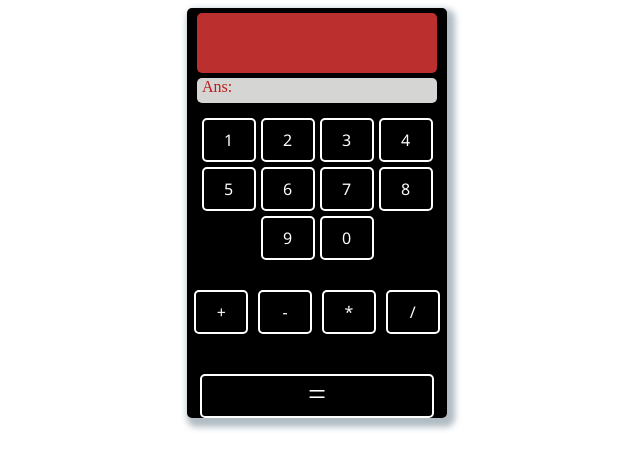
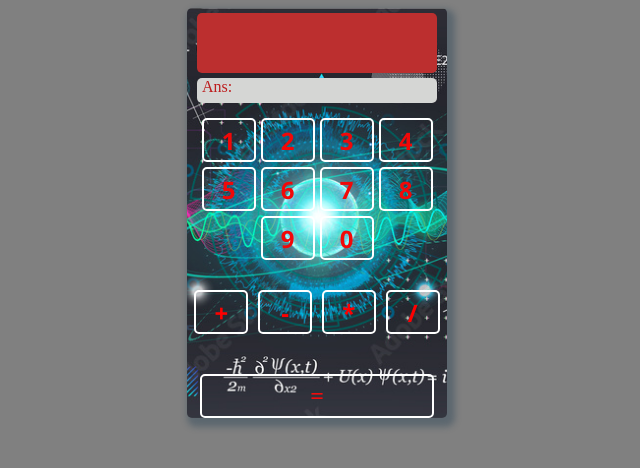
Before and after one commit to sahilsrm4/Calculator, a plain HTML site: page index.html in a window 1280 px wide. Shown: the whole page, without its empty margins (323-963 px from the left). Drawn offline with Linux system fonts and the light colour scheme.

Commit message:
Added background image

```diff
--- a/style.css
+++ b/style.css
@@ -1,3 +1,6 @@
+body{
+    background-color: gray;
+}
 .container {
     height: 400px;
     width: 250px;
@@ -6,6 +9,10 @@
     padding: 5px;
     border-radius: 5px;
     box-shadow: 4px 5px 6px 4px rgba(23, 56, 79, 0.341);
+    background-image: url("background\ image.jpg");
+    background-size: cover;
+    background-position: center center;
+    background-position: center center;
 }
 
 #screen {
@@ -17,7 +24,7 @@
     border-radius: 5px;
     display: flex;
     flex-direction: column;
-    color: white;
+    color: rgb(243, 249, 249);
     padding-left: 5px;
 }
 
@@ -32,7 +39,7 @@
 }
 
 .number {
-    color: white;
+    color: rgb(242, 8, 8);
     height: 40px;
     width: 50px;
     display: flex;
@@ -43,6 +50,8 @@
     border: 2px solid white;
     cursor: pointer;
     text-align: center;
+    font-size: x-large;
+    font-weight: 700;
 }
 
 .operation-container {
@@ -54,7 +63,7 @@
 }
 
 .operation {
-    color: white;
+    color: rgb(255, 0, 0);
     height: 40px;
     border-radius: 5px;
     width: 50px;
@@ -65,19 +74,25 @@
     border: 2px solid white;
     text-align: center;
     cursor: pointer;
+    font-size: x-large;
+    font-weight: 700;
 }
 
 .result {
     margin: auto;
     margin-top: 40px;
-    color: white;
+    color: rgb(241, 13, 13);
     height: 40px;
     border-radius: 5px;
     width: 230px;
     border: 2px solid white;
-    text-align: center;
+    display: flex;
+    align-items: center;
+    justify-content: center;
     cursor: pointer;
     font-size: xx-large;
+    font-size: x-large;
+    font-weight: 700;
 }
 
 .number:active {
```
Also changed, not shown: background image.jpg (added).
